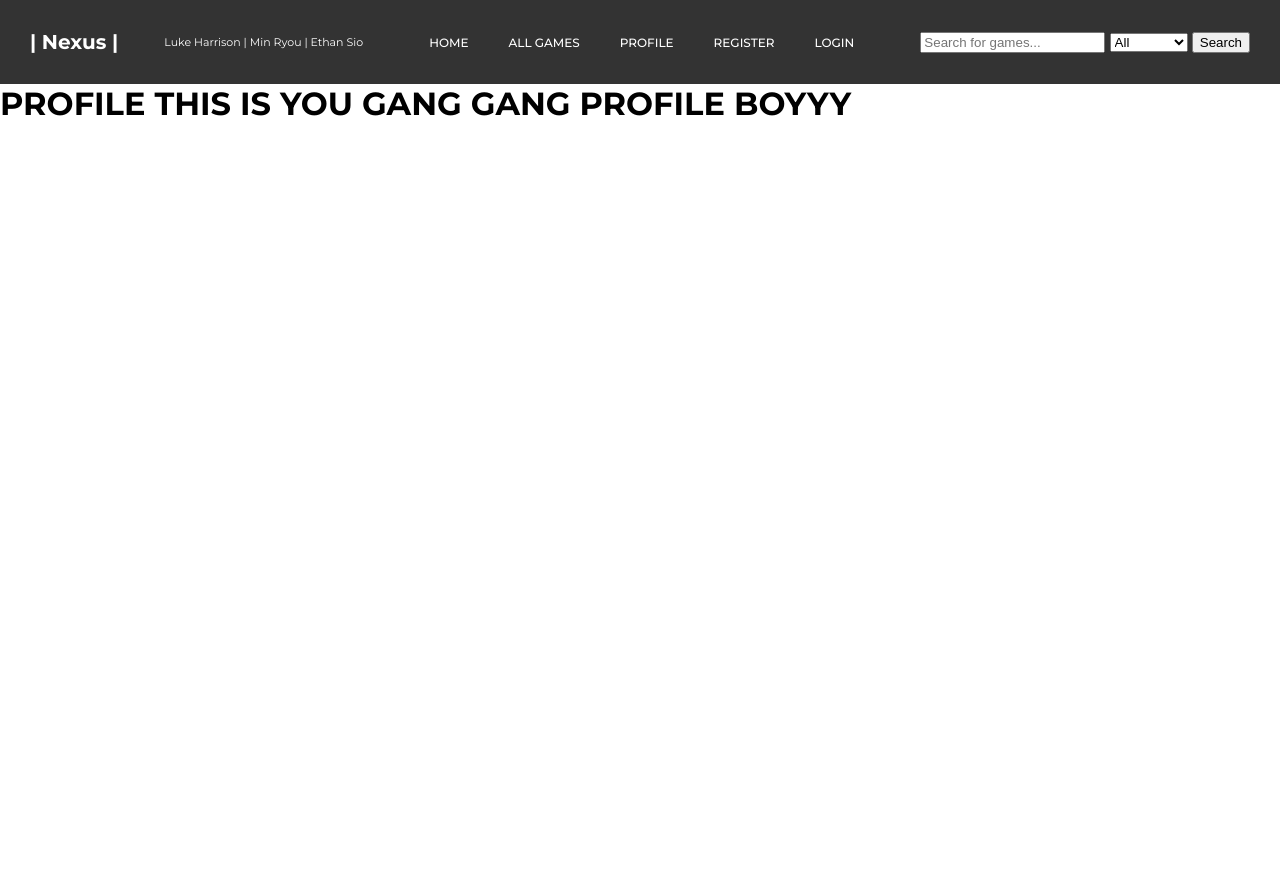
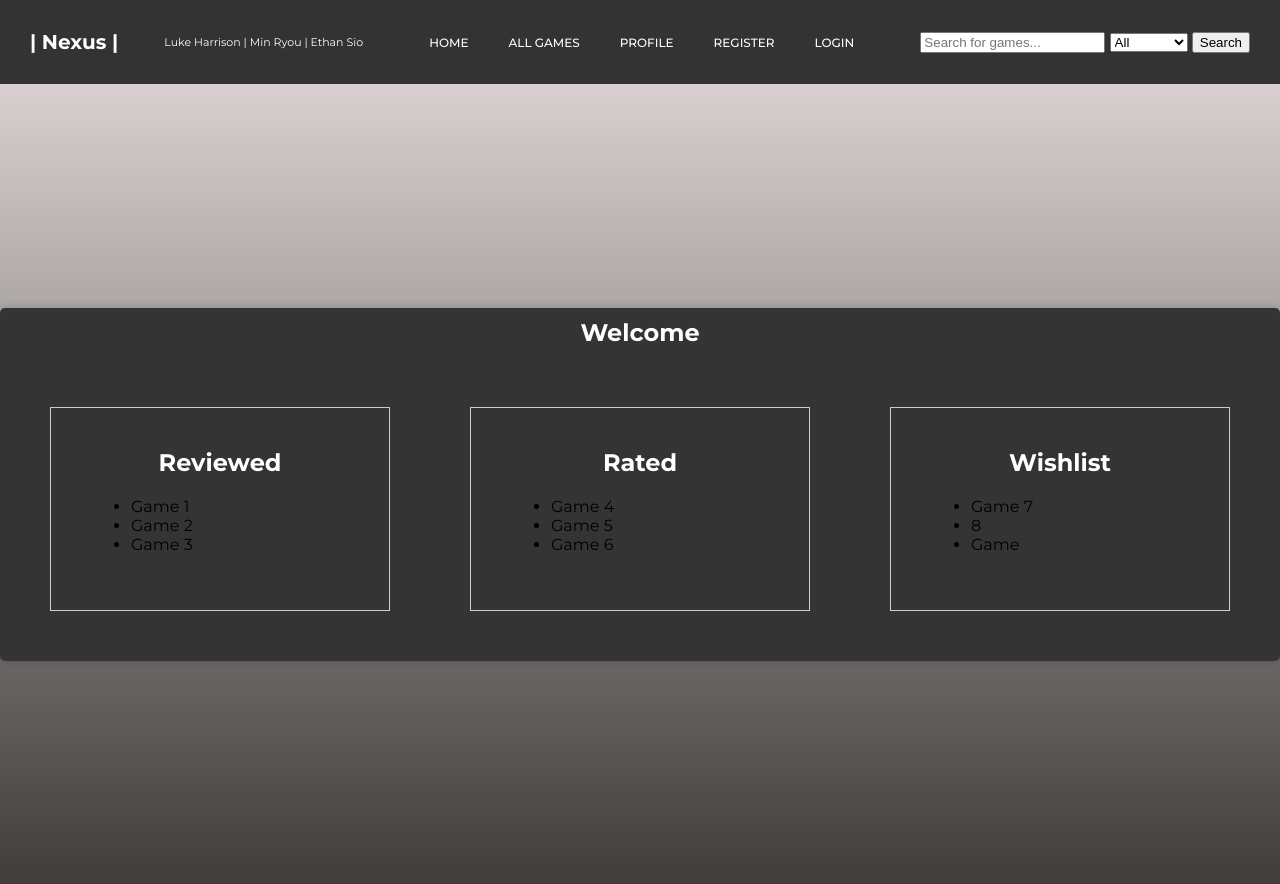
Before and after one commit to lukitalemon/Web-based-Game-library, a Flask app: page /profile in a window 1280 px wide. Before the commit the page ends 116 px from the top, so only its background shows below. Run offline with Flask 3, Linux system fonts and the light colour scheme; some libraries are stand-ins or nearby versions.

Commit message:
Progress on profile page
Still needa wait for rating, wishlist and that and also restrict it to login only

```diff
--- a/games/static/css/main.css
+++ b/games/static/css/main.css
@@ -491,3 +491,23 @@ input[type="submit"]:hover {
   margin-bottom: 5px; /* Add space between comments */
   color: white;
 }
+
+.profilecont {
+  display: flex;
+  justify-content: space-between;
+}
+
+.border {
+  flex: 1;
+  border: 1px solid #ccc;
+  padding: 40px;
+  margin: 40px;
+}
+
+.profbg {
+  background-color: #343434;
+  padding: 10px;
+  border-radius: 5px;
+  box-shadow: 0px 0px 10px rgba(0, 0, 0, 0.2);
+  width: 2050px;
+}
--- a/games/templates/profile.html
+++ b/games/templates/profile.html
@@ -3,5 +3,35 @@
 {% block title %}Game Description{% endblock %}
 
 {% block content %}
-<h1>PROFILE THIS IS YOU GANG GANG PROFILE BOYYY</h1>
+<main class="main-authentication">
+    <div class="profbg">
+        <h1 class="title">Welcome {{ session['user_name'] }}</h1>
+        <div class="profilecont">
+            <div class="border">
+                <h2 class="title">Reviewed</h2>
+                <ul>
+                    <li>Game 1</li>
+                    <li>Game 2</li>
+                    <li>Game 3</li>
+                </ul>
+            </div>
+            <div class="border">
+                <h2 class="title">Rated</h2>
+                <ul>
+                    <li>Game 4</li>
+                    <li>Game 5</li>
+                    <li>Game 6</li>
+                </ul>
+            </div>
+            <div class="border">
+                <h2 class="title">Wishlist</h2>
+                <ul>
+                    <li>Game 7</li>
+                    <li> 8</li>
+                    <li>Game </li>
+                </ul>
+            </div>
+        </div>
+    </div>
+</main>
 {% endblock %}
```
